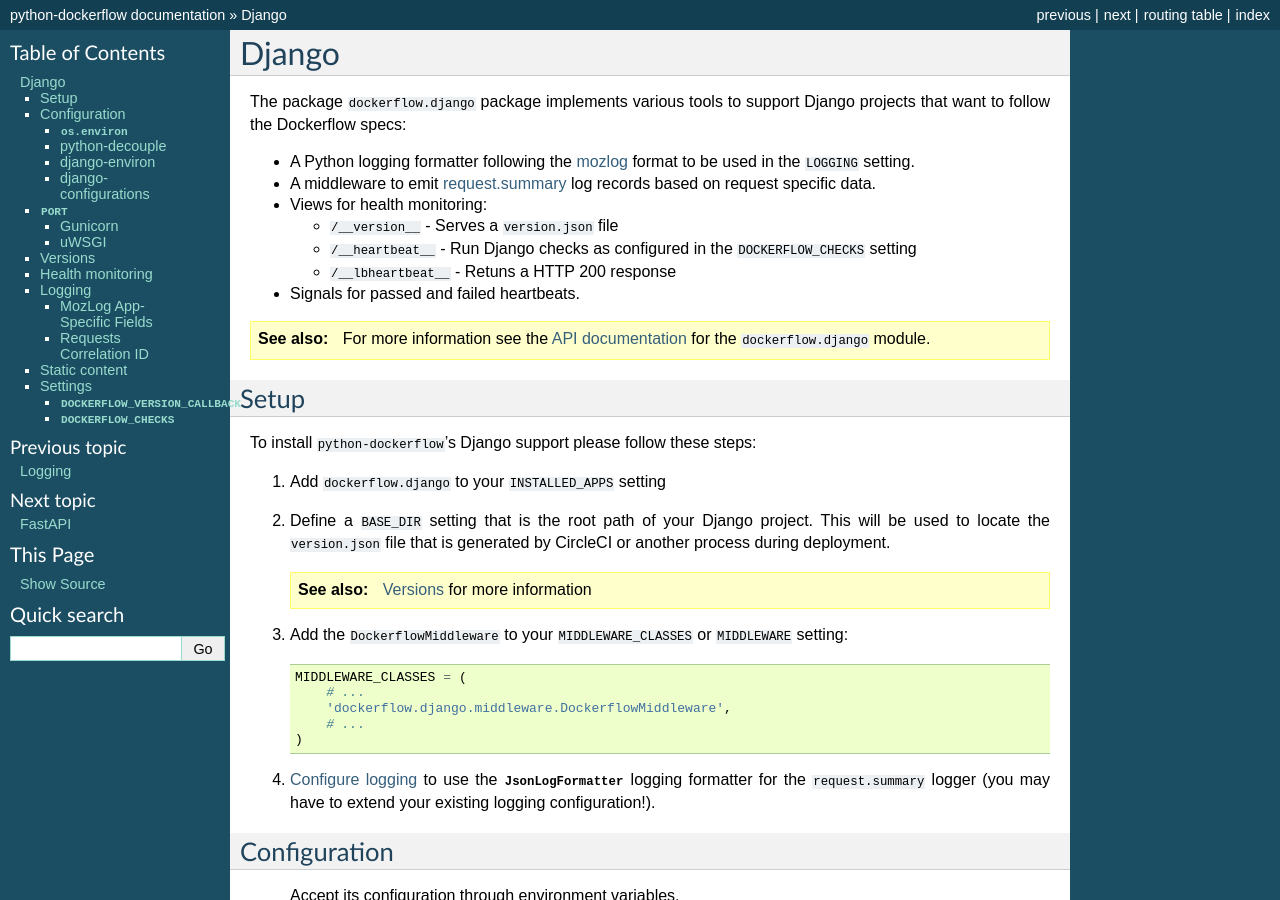
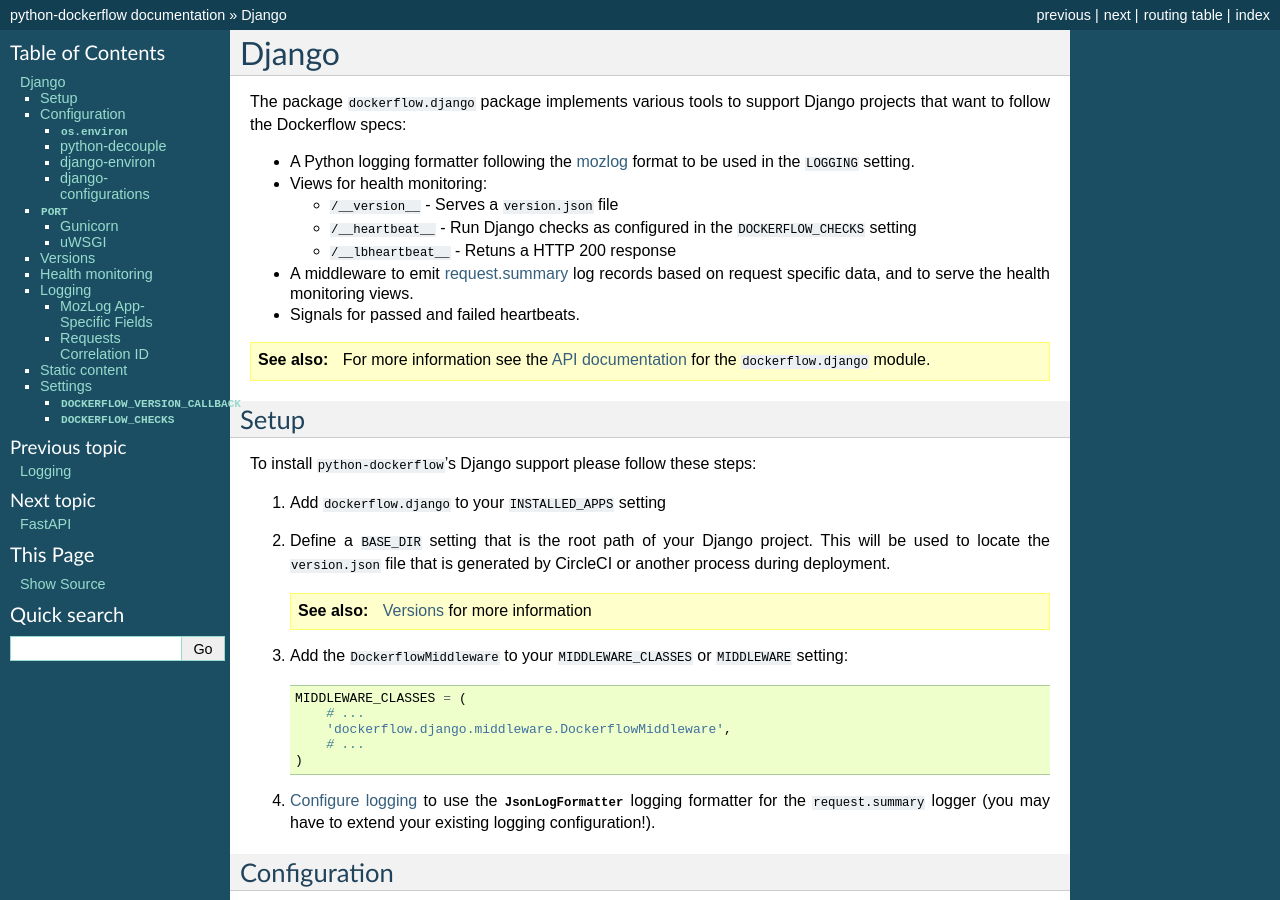
Before and after one commit to mozilla-services/python-dockerflow, a Sphinx documentation site: the page built from docs/django.rst, in a window 1280 px wide and 900 px high. Built offline with Sphinx 7.4.7, drawn with Linux system fonts in a browser that asks for light colours; some of the changed lines change nothing that is shown.

Commit message:
Specify that the middleware serves the views
Since the DockerflowMiddleware serves the health monitoring views, it is
unneccessary to add them to urls.py

```diff
--- a/docs/django.rst
+++ b/docs/django.rst
@@ -6,9 +6,6 @@
 
 - A Python logging formatter following the `mozlog`_ format to be used in
   the ``LOGGING`` setting.
-
-- A middleware to emit `request.summary`_ log records based on request specific
-  data.
 
 - Views for health monitoring:
 
@@ -19,6 +16,8 @@
 
   - ``/__lbheartbeat__`` - Retuns a HTTP 200 response
 
+- A middleware to emit `request.summary`_ log records based on request specific
+  data, and to serve the health monitoring views.
 
 - Signals for passed and failed heartbeats.
 
```
